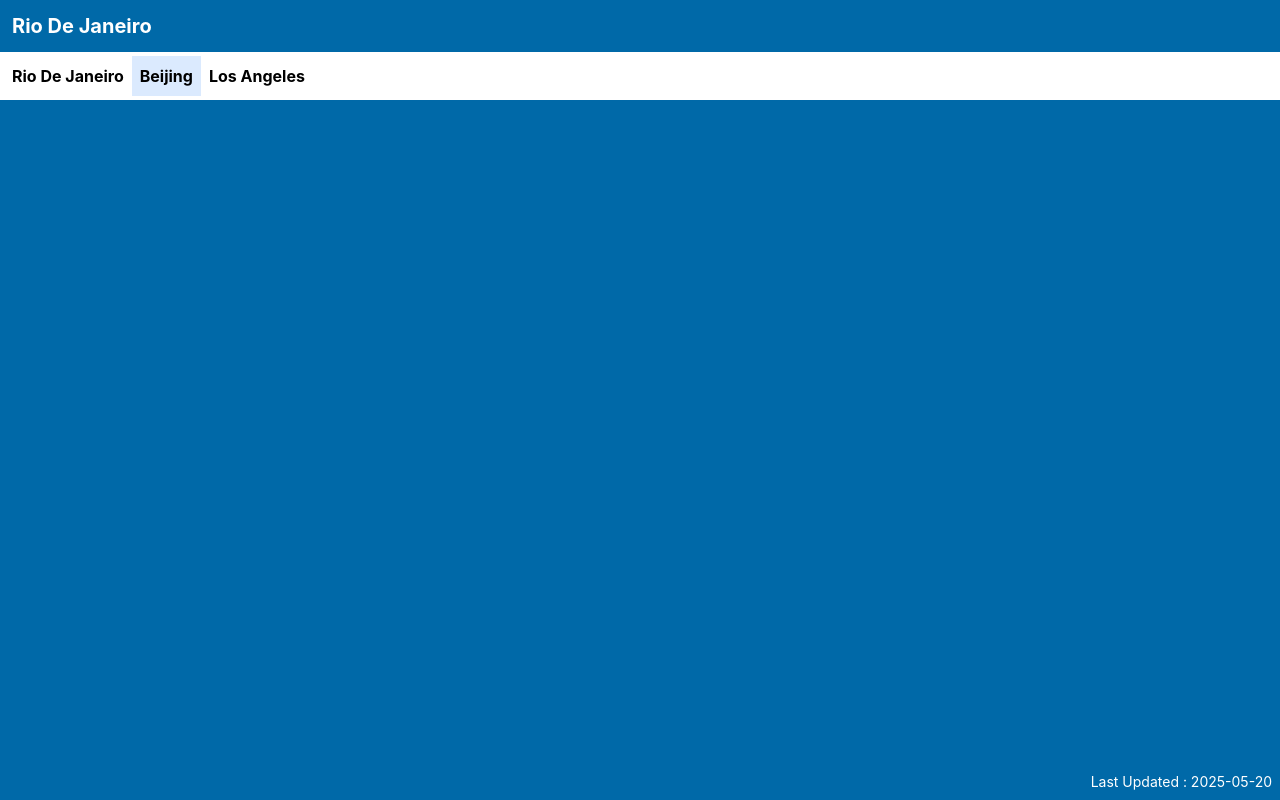
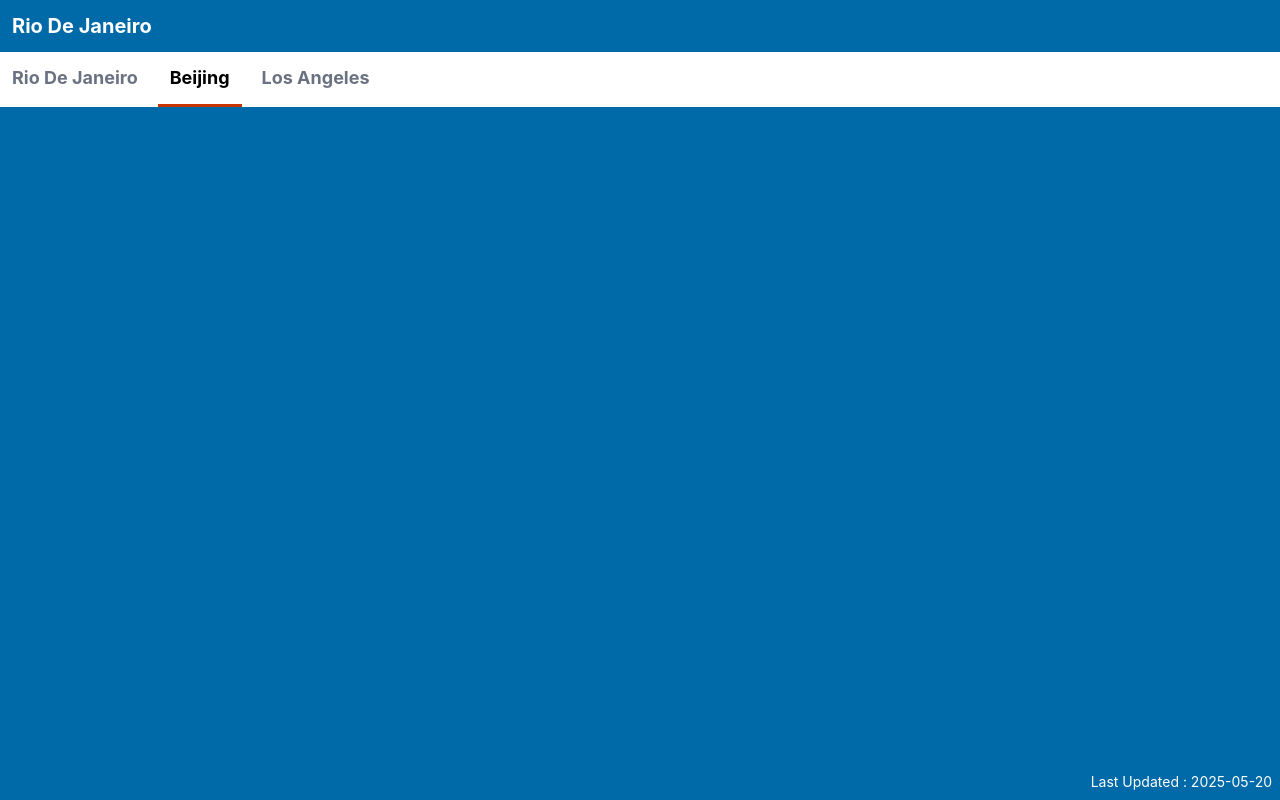
Before and after one commit to cmeese549/SimpleWeatherApp, a Vue app: page / in a window 1280 px wide. Built offline with nearby package versions, Linux system fonts and the light colour scheme; the HTML template or start-up script is replaced by a standard one.

Commit message:
Active state for pinned cities

```diff
--- a/src/App.vue
+++ b/src/App.vue
@@ -28,7 +28,11 @@ const pinnedCities: Array<PinnedCity> = [
   <div class="bg-sky-700 min-h-screen flex flex-col">
     <Header city="Rio De Janeiro" />
     <div class="flex-grow">
-      <PinnedCities :cities="pinnedCities" :activeCityId="activeCityId" @citySelected="(cityId) => activeCityId = cityId" />
+      <PinnedCities
+        :cities="pinnedCities"
+        :activeCityId="activeCityId"
+        @citySelected="(cityId) => activeCityId = cityId"
+      />
     </div>
     <Footer lastUpdated="2025-05-20" />
   </div>
--- a/src/components/PinnedCities.vue
+++ b/src/components/PinnedCities.vue
@@ -3,21 +3,21 @@ import type { PinnedCity } from '../types'
 
 const emit = defineEmits(['citySelected'])
 
-const props = defineProps<{
+defineProps<{
     cities: Array<PinnedCity>
     activeCityId: number
 }>()
 </script>
 
 <template>
-    <div class="p-1 font-bold bg-white overflow-x-auto scrollbar-hide">
-        <div class="flex whitespace-nowrap">
+    <div class="font-bold bg-white overflow-x-auto scrollbar-hide">
+        <div class="flex gap-2 whitespace-nowrap text-gray-500">
             <div v-for="city in cities" :key="city.id"
                 class="inline-block"
-                :class="{ 'bg-blue-100': city.id === activeCityId }"
+                :class="{ 'text-black border-b-3 border-orange-700': city.id === activeCityId }"
                 @click="emit('citySelected', city.id)"
             >
-                <div class="p-2 text-center">
+                <div class="p-3 text-center text-lg">
                     <p>{{ city.name }}</p>
                 </div>
             </div>
```
